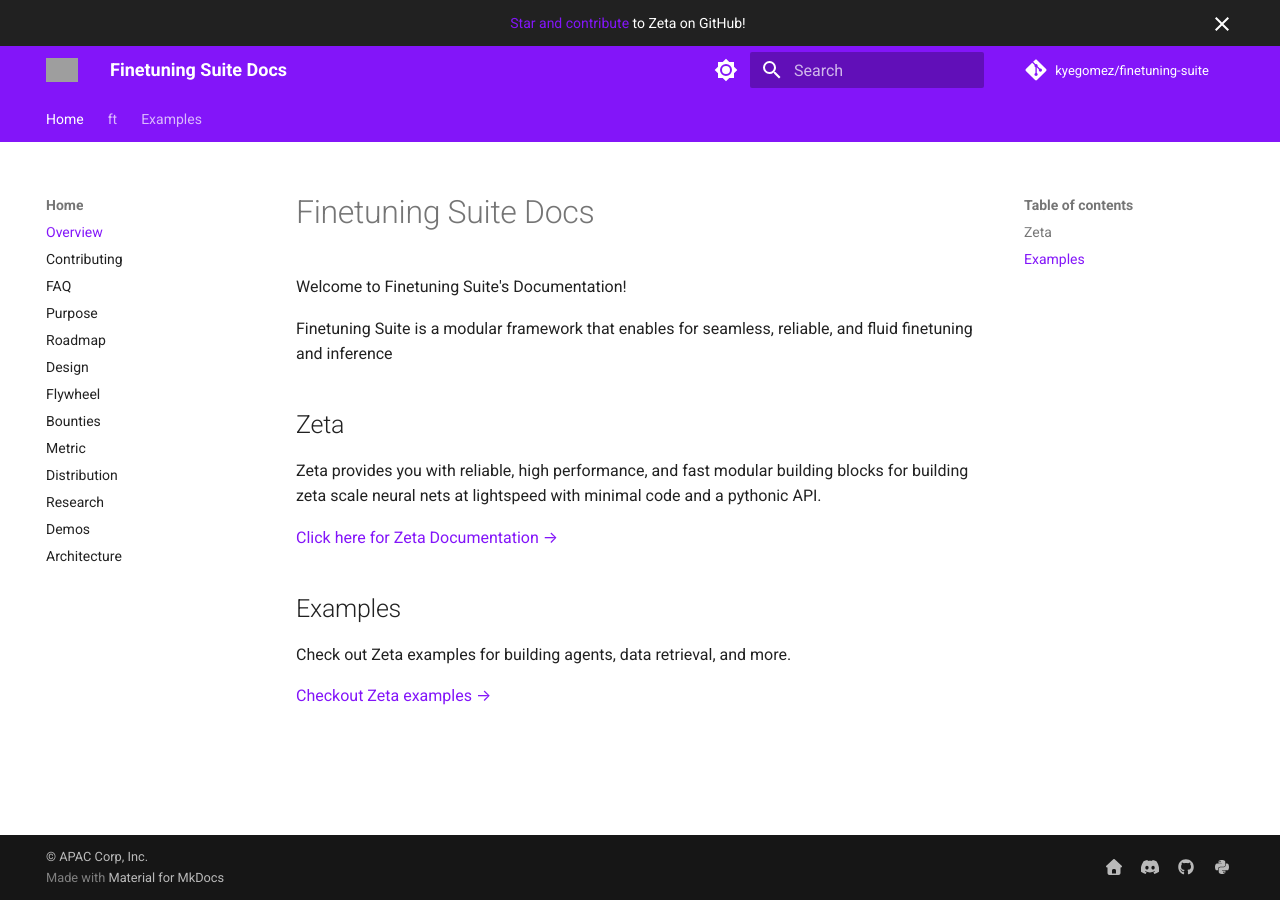
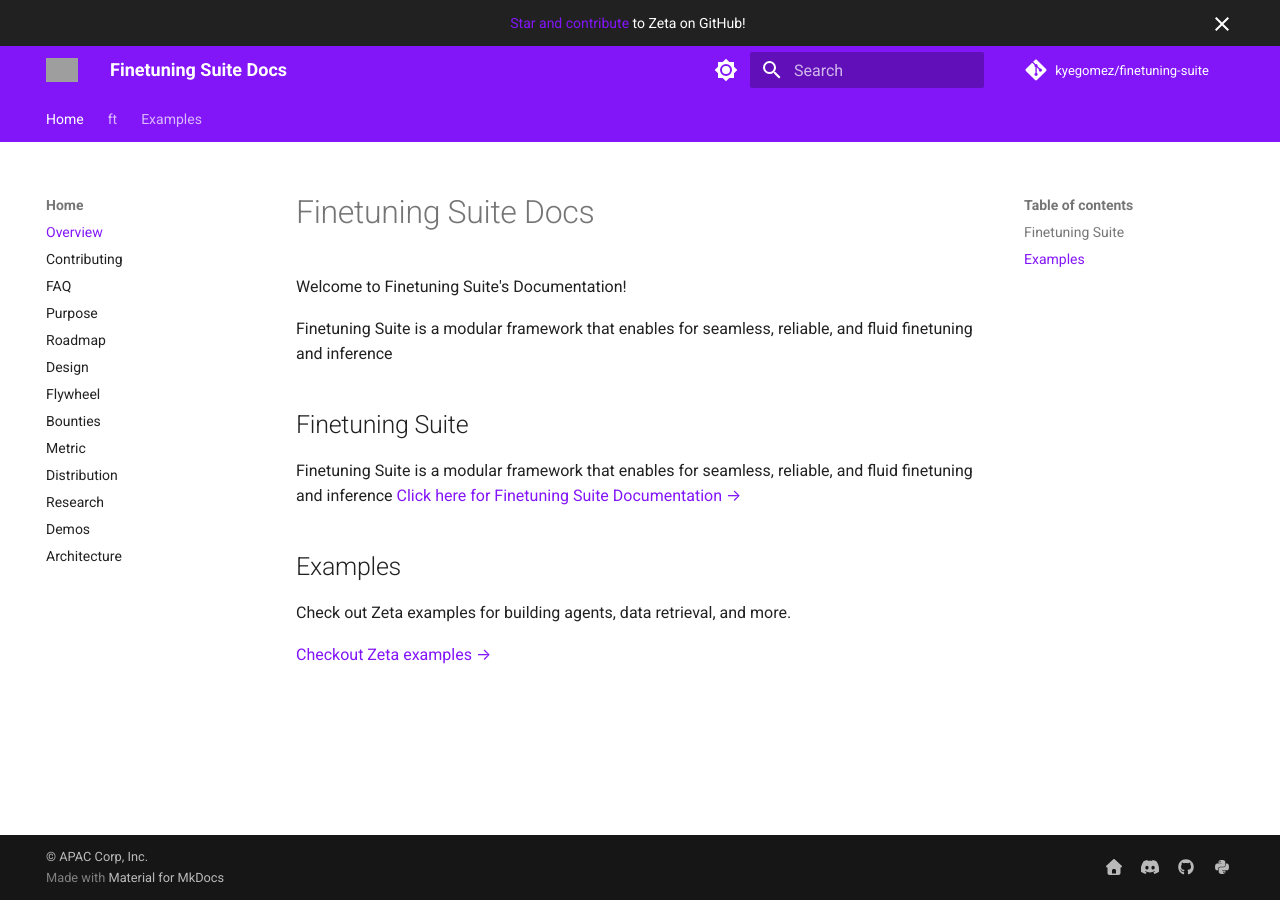
Before and after one commit to kyegomez/Finetuning-Suite, an MkDocs documentation site: the page built from docs/index.md, in a window 1280 px wide. Built offline with MkDocs 1.6.1 and Material for MkDocs 9.7.7, drawn with Linux system fonts in a browser that asks for light colours; comment, search, counter and statistics services are not loaded; grey boxes are pictures that could not be loaded.

Commit message:
finetuning suite

```diff
--- a/docs/index.md
+++ b/docs/index.md
@@ -4,13 +4,12 @@
 
 Finetuning Suite  is a modular framework that enables for seamless, reliable, and fluid finetuning and inference
 
-## Zeta
+## Finetuning Suite
 
 <!-- ![Zeta Banner](docs/assets/img/zetascale.png) -->
 
-Zeta provides you with reliable, high performance, and fast modular building blocks for building zeta scale neural nets at lightspeed with minimal code and a pythonic API.
-
-[Click here for Zeta Documentation →](ft/)
+Finetuning Suite  is a modular framework that enables for seamless, reliable, and fluid finetuning and inference
+[Click here for Finetuning Suite Documentation →](ft/)
 
 
 ## Examples
```
